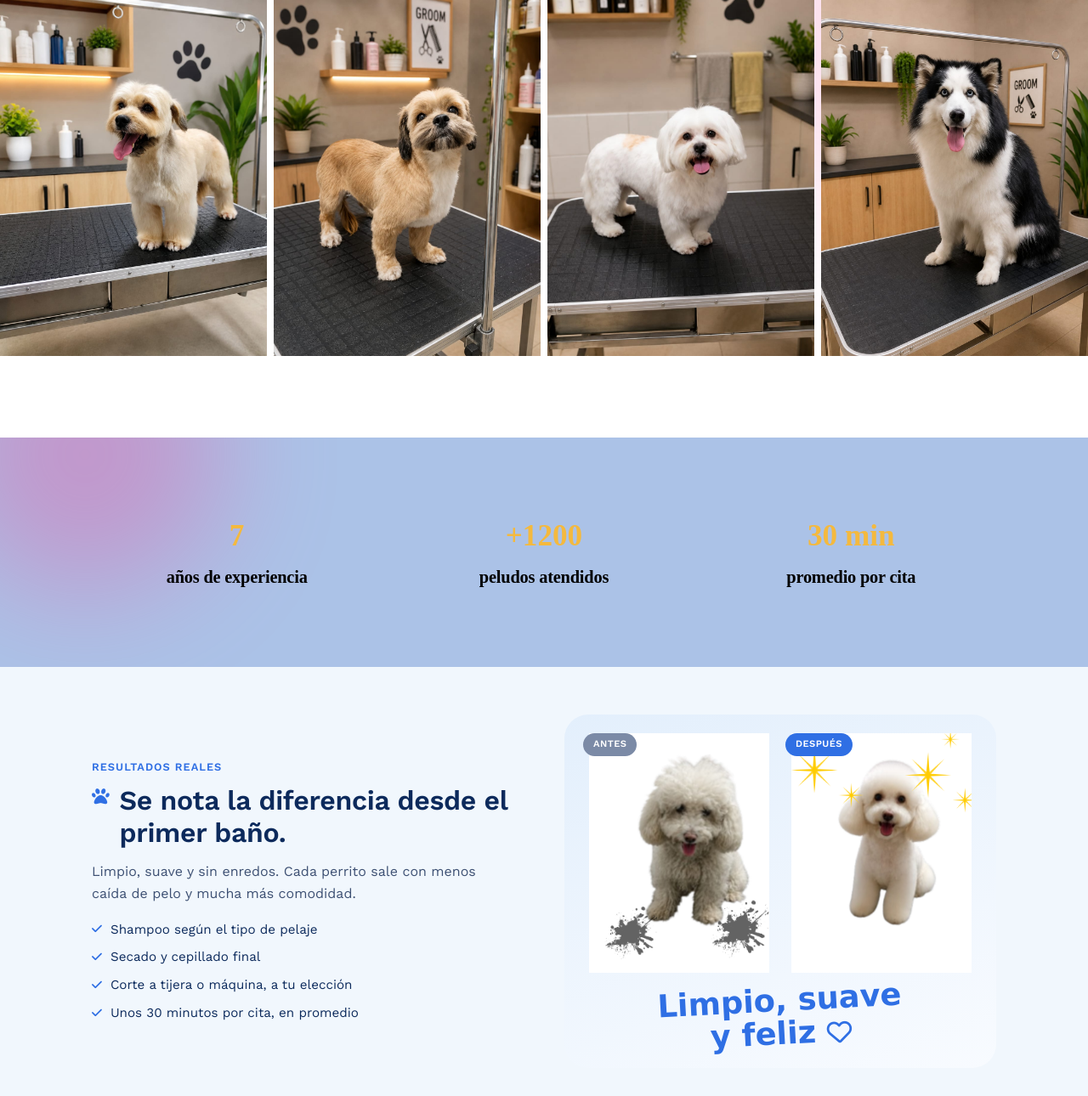
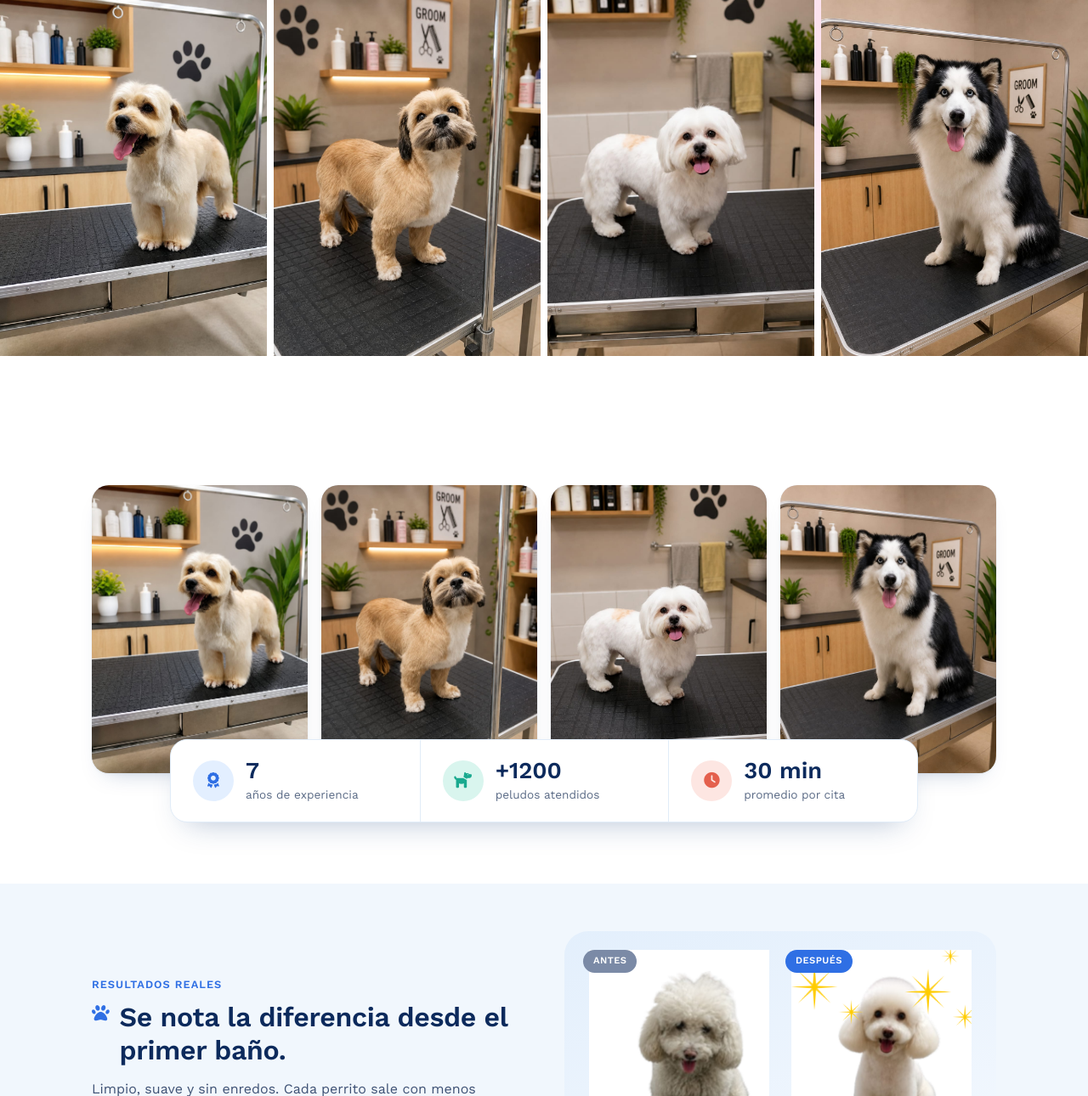
Before and after one commit to ramsesfg/airisvet-marcos, a Flask app: page / in a window 1280 px wide. Shown: the part 1326-2616 px from the top of the page at 85% size. Run offline with Flask 3, Linux system fonts and the light colour scheme; data that the repository does not hold is empty; some libraries are stand-ins or nearby versions.

Commit message:
junte 2 secciones

```diff
--- a/backend/static/style.css
+++ b/backend/static/style.css
@@ -1851,3 +1851,124 @@ img {
   .ps-section { padding: 40px 0; }
   .ps-inner { grid-template-columns: 1fr; gap: 28px; }
 }
+/* Pega esto al FINAL de static/style.css */
+
+.gs-section {
+  background: #ffffff;
+  padding: 56px 0 72px;
+  font-family: "Work Sans", system-ui, -apple-system, "Segoe UI", sans-serif;
+}
+
+/* ---- Fotos en tarjetas ---- */
+
+.gs-fotos {
+  display: grid;
+  grid-template-columns: repeat(4, minmax(0, 1fr));
+  gap: 16px;
+}
+
+.gs-foto {
+  margin: 0;
+  aspect-ratio: 3 / 4;
+  border-radius: 20px;
+  overflow: hidden;
+  background: #e3effc;
+  box-shadow: 0 1px 3px rgba(20, 60, 120, 0.06),
+              0 14px 28px -18px rgba(20, 60, 120, 0.35);
+}
+
+.gs-foto img {
+  width: 100%;
+  height: 100%;
+  object-fit: cover;
+  object-position: center 35%;
+  transition: transform 0.5s ease;
+}
+
+.gs-foto:hover img {
+  transform: scale(1.04);
+}
+
+/* ---- Estadísticas pegadas debajo, montadas sobre las fotos ---- */
+
+.gs-stats {
+  position: relative;
+  z-index: 1;
+  display: grid;
+  grid-template-columns: repeat(3, 1fr);
+  max-width: 880px;
+  margin: -40px auto 0;
+  background: #ffffff;
+  border: 1px solid #e1ecf8;
+  border-radius: 20px;
+  box-shadow: 0 18px 36px -20px rgba(20, 60, 120, 0.35);
+}
+
+.gs-stat {
+  display: flex;
+  align-items: center;
+  gap: 14px;
+  padding: 22px 26px;
+}
+
+.gs-stat + .gs-stat {
+  border-left: 1px solid #e1ecf8;
+}
+
+.gs-icono {
+  flex-shrink: 0;
+  display: grid;
+  place-items: center;
+  width: 48px;
+  height: 48px;
+  border-radius: 50%;
+  font-size: 1.15rem;
+  background: var(--gs-fondo);
+  color: var(--gs-color);
+}
+
+.gs-num {
+  display: block;
+  font-size: 1.7rem;
+  font-weight: 700;
+  line-height: 1.1;
+  color: #0c2a5c;
+}
+
+.gs-label {
+  display: block;
+  margin-top: 2px;
+  font-size: 0.85rem;
+  color: #5b6b86;
+}
+
+.gs-azul  { --gs-fondo: #e3efff; --gs-color: #2f6fe4; }
+.gs-menta { --gs-fondo: #d9f5ee; --gs-color: #1aa98f; }
+.gs-coral { --gs-fondo: #fde6e2; --gs-color: #e4604d; }
+
+/* ---- Tablet y celular ---- */
+
+@media (max-width: 860px) {
+  .gs-fotos { grid-template-columns: repeat(2, minmax(0, 1fr)); }
+
+  .gs-stat {
+    flex-direction: column;
+    text-align: center;
+    gap: 10px;
+    padding: 20px 12px;
+  }
+}
+
+@media (max-width: 640px) {
+  .gs-section { padding: 40px 0 56px; }
+
+  .gs-stats {
+    grid-template-columns: 1fr;
+    margin-top: -24px;
+  }
+
+  .gs-stat + .gs-stat {
+    border-left: 0;
+    border-top: 1px solid #e1ecf8;
+  }
+}
--- a/backend/templates/index.html
+++ b/backend/templates/index.html
@@ -101,27 +101,52 @@
 
     </section>
 
-    <!-- STATS -->
-    <section class="stats">
-      <div class="wrap stats-grid">
-        <div class="stat">
-          <span class="stat-num">7</span>
-          <span class="stat-label">
-            <h2>años de experiencia</h2>
-          </span>
+    <section class="gs-section">
+      <div class="wrap">
+
+        <div class="gs-fotos">
+          <figure class="gs-foto">
+            <img src="{{ url_for('static', filename='img/marcosia3.jpg') }}" alt="Perrito recién peinado en Airisvet"
+              loading="lazy">
+          </figure>
+          <figure class="gs-foto">
+            <img src="{{ url_for('static', filename='img/marcosia2.jpg') }}" alt="Perrito con su corte terminado"
+              loading="lazy">
+          </figure>
+          <figure class="gs-foto">
+            <img src="{{ url_for('static', filename='img/marcosia4.jpg') }}" alt="Perrito blanco después del baño"
+              loading="lazy">
+          </figure>
+          <figure class="gs-foto">
+            <img src="{{ url_for('static', filename='img/marcosia5.jpg') }}" alt="Perro grande con el pelaje cepillado"
+              loading="lazy">
+          </figure>
         </div>
-        <div class="stat">
-          <span class="stat-num">+1200</span>
-          <span class="stat-label">
-            <h2>peludos atendidos</h2>
-          </span>
+
+        <div class="gs-stats">
+          <div class="gs-stat gs-azul">
+            <span class="gs-icono"><i class="fa-solid fa-award"></i></span>
+            <div>
+              <span class="gs-num">7</span>
+              <span class="gs-label">años de experiencia</span>
+            </div>
+          </div>
+          <div class="gs-stat gs-menta">
+            <span class="gs-icono"><i class="fa-solid fa-dog"></i></span>
+            <div>
+              <span class="gs-num">+1200</span>
+              <span class="gs-label">peludos atendidos</span>
+            </div>
+          </div>
+          <div class="gs-stat gs-coral">
+            <span class="gs-icono"><i class="fa-solid fa-clock"></i></span>
+            <div>
+              <span class="gs-num">30 min</span>
+              <span class="gs-label">promedio por cita</span>
+            </div>
+          </div>
         </div>
-        <div class="stat">
-          <span class="stat-num">30 min</span>
-          <span class="stat-label">
-            <h2>promedio por cita</h2>
-          </span>
-        </div>
+
       </div>
     </section>
 
```
